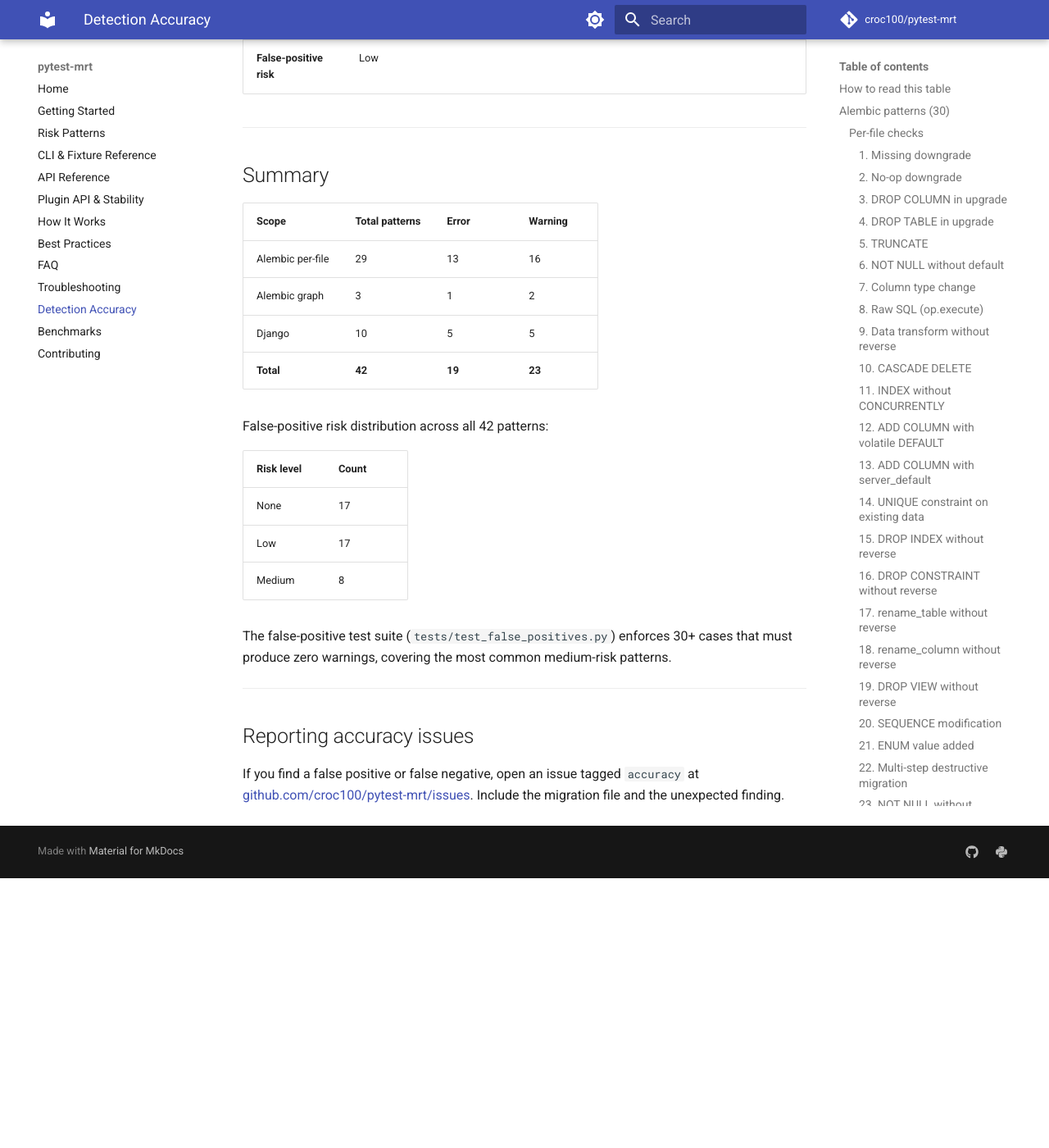
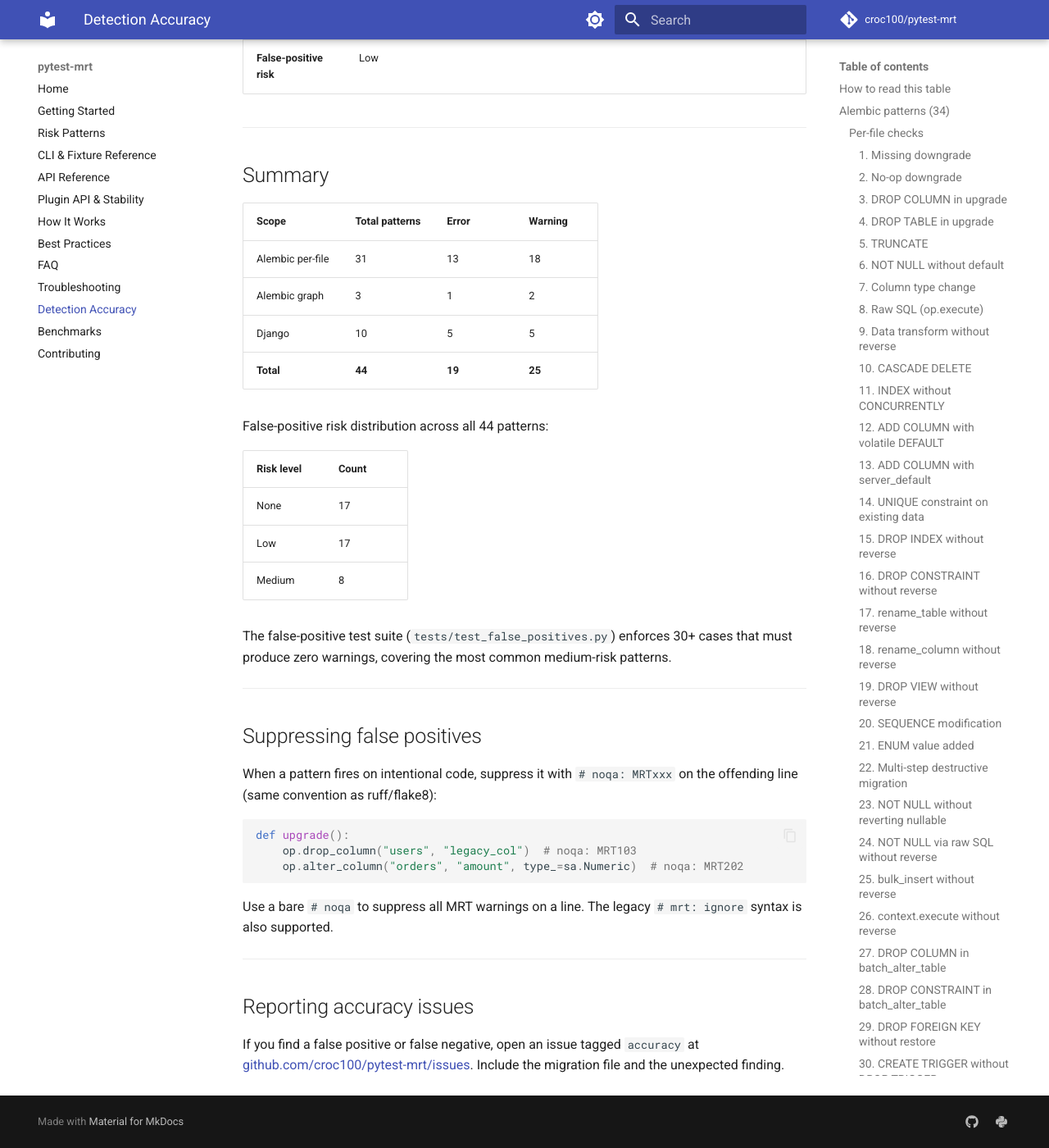
Before and after one commit to croc100/pytest-mrt, an MkDocs documentation site: the page built from docs/accuracy.md, in a window 1280 px wide and 1400 px high, scrolled down 15388 px. Shown: the whole window at 82% size. Built offline with MkDocs 1.6.1 and Material for MkDocs 9.7.7, drawn with Linux system fonts in a browser that asks for light colours; comment, search, counter and statistics services are not loaded; before the commit the page ends 16459 px from its top, so only the background shows below that; some of the changed text lies outside the part shown.

Commit message:
docs: fix stale version references, pattern counts, and suppression docs
- README: coverage badge 88%→81%, pattern count 30→44, remove Django roadmap note (already implemented), add Code column to CLI output example, add v1.1.0 default tests section and v1.2.0 noqa suppression section, remove v0.9 sponsorship target
- docs/patterns.md: 26→44 patterns
- docs/cli.md: 26→44 patterns, 0.2.1→1.2.0 version example, add Code column to example output
- docs/troubleshooting.md: replace "no skip/ignore mechanism" with # noqa: MRTxxx syntax docs
- docs/accuracy.md: v0.8.0→v1.2.0, pattern count 42→44, fix summary table (was 29 per-file, now 31), add suppression section, update skip references to # noqa syntax

````diff
--- a/docs/accuracy.md
+++ b/docs/accuracy.md
@@ -4,7 +4,7 @@ This document describes what each static analysis pattern in pytest-mrt detects,
 and the false-positive risk for each check. The false-positive suite (`tests/test_false_positives.py`)
 enforces the "will NOT trigger" column automatically on every CI run.
 
-Last updated: 2026-06-06 · pytest-mrt v0.8.0 · 30 Alembic patterns + 10 Django patterns
+Last updated: 2026-06-07 · pytest-mrt v1.2.0 · 34 Alembic patterns + 10 Django patterns
 
 ---
 
@@ -19,7 +19,7 @@ Last updated: 2026-06-06 · pytest-mrt v0.8.0 · 30 Alembic patterns + 10 Django
 
 ---
 
-## Alembic patterns (30)
+## Alembic patterns (34)
 
 ### Per-file checks
 
@@ -79,7 +79,7 @@ Last updated: 2026-06-06 · pytest-mrt v0.8.0 · 30 Alembic patterns + 10 Django
 | **Severity** | warning |
 | **Will catch** | `op.add_column` / `op.alter_column` with `nullable=False` and no `server_default` or `default` |
 | **Will NOT catch** | NOT NULL added via raw SQL `ALTER TABLE ... SET NOT NULL` (covered by #25) |
-| **False-positive risk** | Low — fires on new tables too; intentional for new tables can be suppressed with `skip` |
+| **False-positive risk** | Low — fires on new tables too; intentional cases can be suppressed with `# noqa: MRT201` |
 
 ---
 
@@ -361,7 +361,7 @@ Last updated: 2026-06-06 · pytest-mrt v0.8.0 · 30 Alembic patterns + 10 Django
 | **Severity** | warning |
 | **Will catch** | Migration files unreachable from any current head in the dependency graph |
 | **Will NOT catch** | Orphans in branches that were intentionally kept separate |
-| **False-positive risk** | Medium — feature branches and squashed migrations may appear as orphans; use `--skip` to suppress |
+| **False-positive risk** | Medium — feature branches and squashed migrations may appear as orphans; use `# noqa: MRTXXX` on the line to suppress |
 
 ---
 
@@ -471,12 +471,12 @@ Last updated: 2026-06-06 · pytest-mrt v0.8.0 · 30 Alembic patterns + 10 Django
 
 | Scope | Total patterns | Error | Warning |
 |-------|---------------|-------|---------|
-| Alembic per-file | 29 | 13 | 16 |
+| Alembic per-file | 31 | 13 | 18 |
 | Alembic graph | 3 | 1 | 2 |
 | Django | 10 | 5 | 5 |
-| **Total** | **42** | **19** | **23** |
+| **Total** | **44** | **19** | **25** |
 
-False-positive risk distribution across all 42 patterns:
+False-positive risk distribution across all 44 patterns:
 
 | Risk level | Count |
 |-----------|-------|
@@ -489,6 +489,20 @@ produce zero warnings, covering the most common medium-risk patterns.
 
 ---
 
+## Suppressing false positives
+
+When a pattern fires on intentional code, suppress it with `# noqa: MRTxxx` on the offending line (same convention as ruff/flake8):
+
+```python
+def upgrade():
+    op.drop_column("users", "legacy_col")  # noqa: MRT103
+    op.alter_column("orders", "amount", type_=sa.Numeric)  # noqa: MRT202
+```
+
+Use a bare `# noqa` to suppress all MRT warnings on a line. The legacy `# mrt: ignore` syntax is also supported.
+
+---
+
 ## Reporting accuracy issues
 
 If you find a false positive or false negative, open an issue tagged `accuracy` at
--- a/docs/patterns.md
+++ b/docs/patterns.md
@@ -1,6 +1,6 @@
 # Risk Patterns
 
-pytest-mrt detects **26 patterns** across two categories.
+pytest-mrt detects **44 patterns** across two categories.
 
 Run static analysis instantly — no database needed:
 
````
Also changed, not shown: README.md (+42 -14 lines), docs/cli.md (+12 -12 lines), docs/troubleshooting.md (+8 -1 lines).
